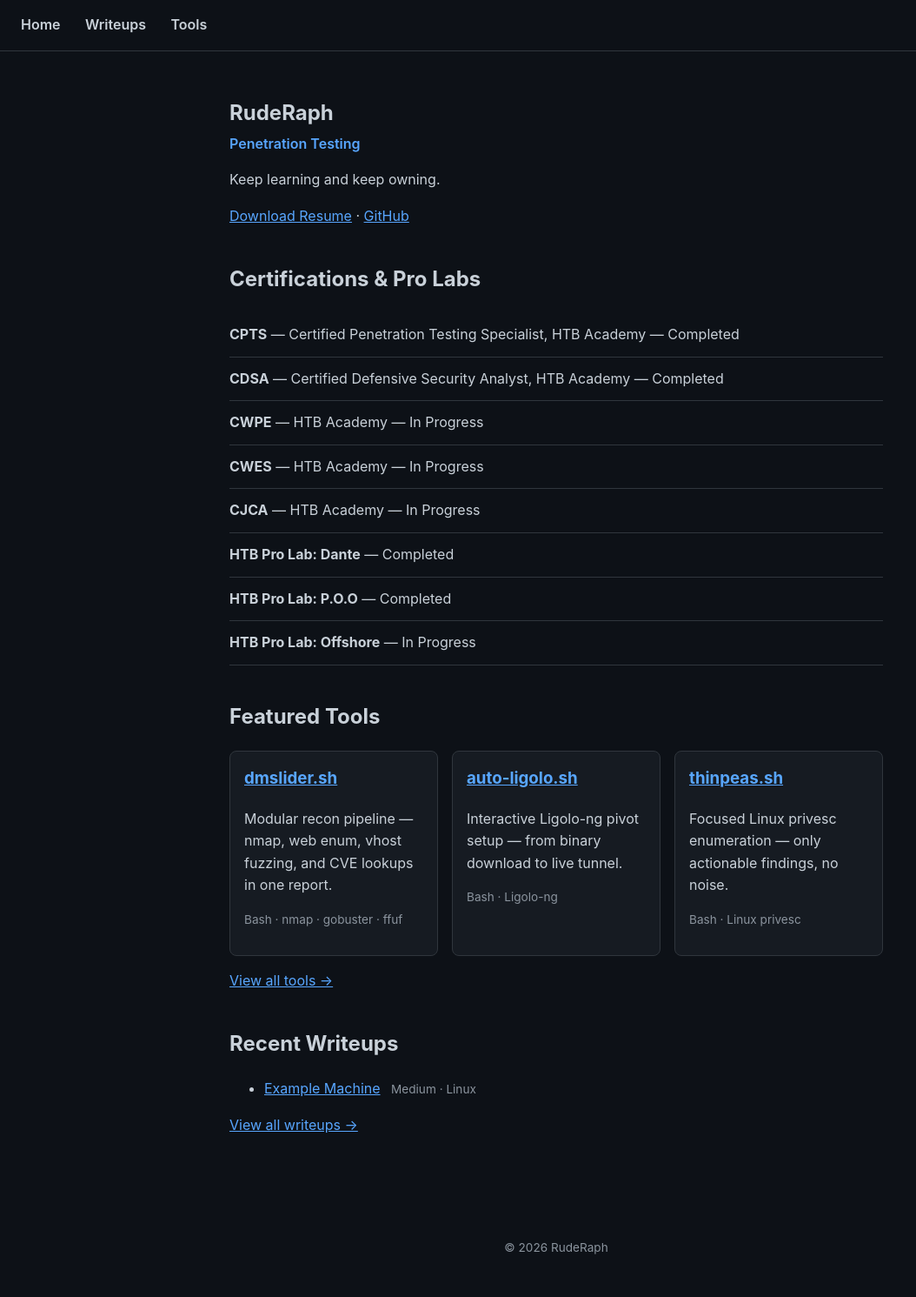
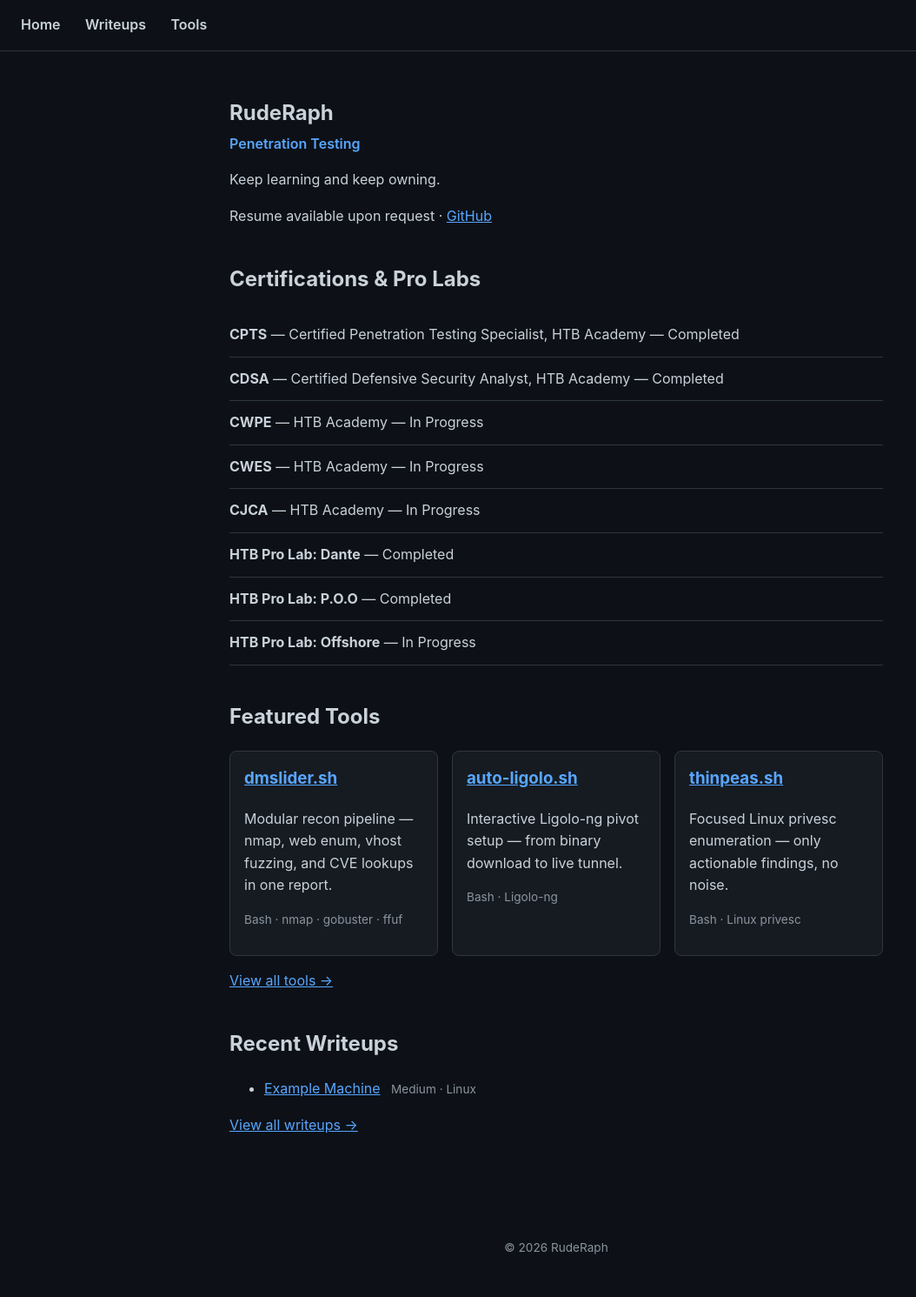
Before and after one commit to RudeRaph/RudeRaph.github.io, a Jekyll site: the page built from index.md, in a window 1280 px wide. Shown: the whole page at 87% size, without its empty margins (0-1054 px from the left). Built offline with Jekyll 4.4.1, drawn with Linux system fonts in a browser that asks for light colours.

Commit message:
Update index.md
Update resume line

```diff
--- a/index.md
+++ b/index.md
@@ -8,7 +8,7 @@ title: Home
   <p class="tagline">Penetration Testing</p>
   <p>Keep learning and keep owning.</p>
   <p>
-    <a href="/resume.pdf">Download Resume</a> ·
+    Resume available upon request ·
     <a href="https://github.com/RudeRaph">GitHub</a>
   </p>
 </section>
```
